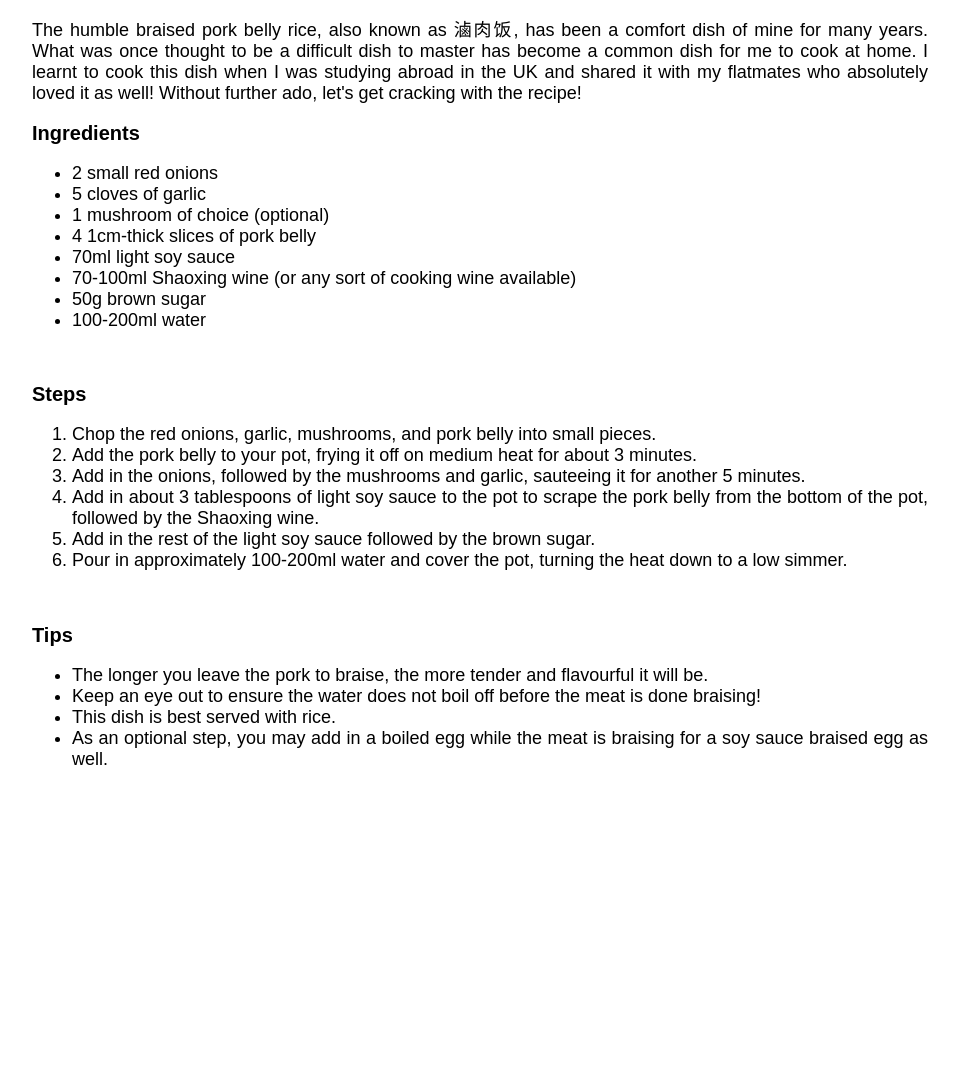
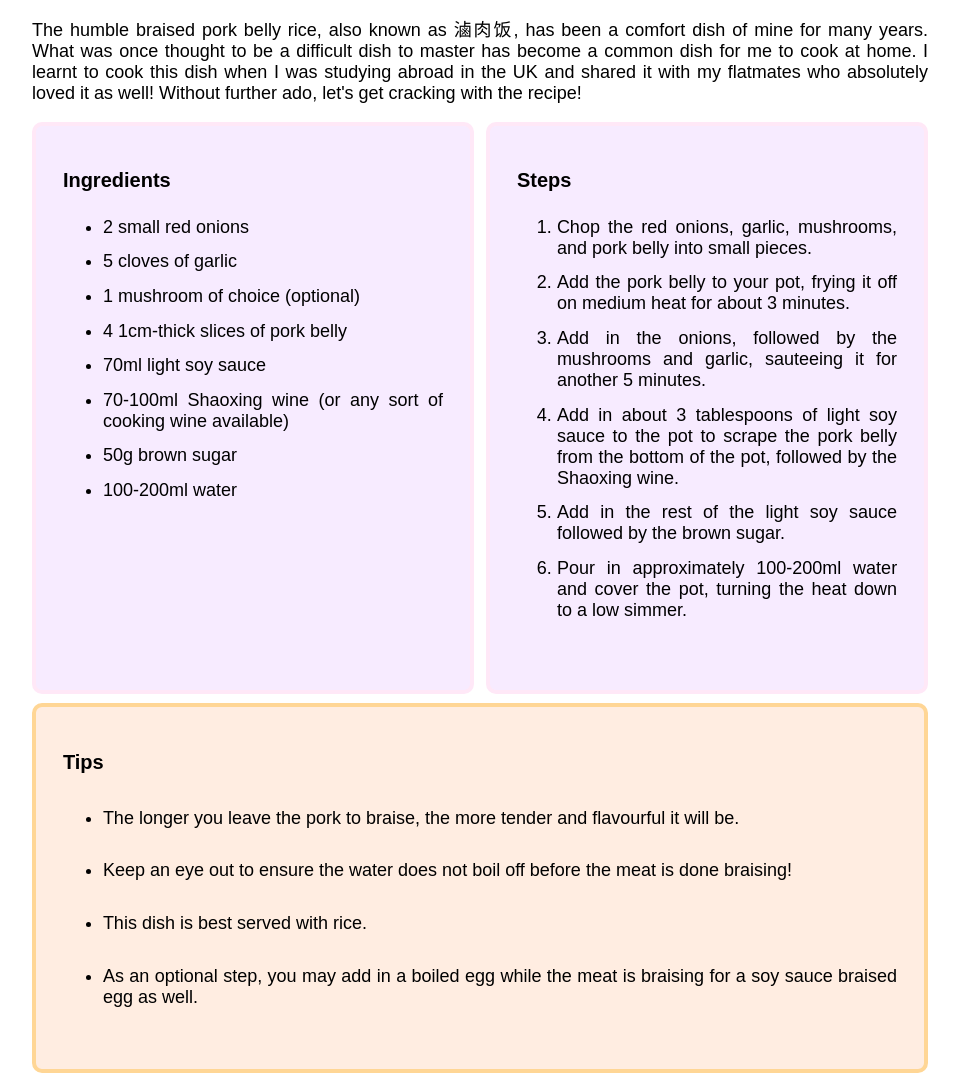
Before and after one commit to kohcl17/odin-recipes, a plain HTML site: page recipes/braised_pork_belly_rice.html in a window 1280 px wide. Shown: the part 541-1617 px from the top of the page, without its empty margins (160-1119 px from the left). Before the commit the page ends 1439 px from the top, so only its background shows below. Drawn offline with Linux system fonts and the light colour scheme.

Commit message:
improved css

```diff
--- a/recipes/braised_pork_belly_rice.html
+++ b/recipes/braised_pork_belly_rice.html
@@ -12,6 +12,7 @@
         <p>The humble braised pork belly rice, also known as 滷肉饭, has been a comfort dish of mine for many years. What was once thought to be a difficult dish to master has become a common dish for me to cook at home. I learnt to cook this dish when I was studying abroad in the UK and shared it with my flatmates who absolutely loved it as well! Without further ado, let's get cracking with the recipe!</p>
     </div>
 
+    <div class="ingredient-step-container">
         <div class="ingredients">
             <h2>Ingredients</h2>
             <ul>
@@ -28,8 +29,8 @@
         </div>
 
         <div class="steps">
-        <h2 class="steps">Steps</h2>
-        <ol class="steps">
+            <h2>Steps</h2>
+            <ol>
                 <li>Chop the red onions, garlic, mushrooms, and pork belly into small pieces.</li>
                 <li>Add the pork belly to your pot, frying it off on medium heat for about 3 minutes.</li>
                 <li>Add in the onions, followed by the mushrooms and garlic, sauteeing it for another 5 minutes.</li>
@@ -39,10 +40,11 @@
             </ol>
             <br>
         </div>
+    </div>
 
     <div class="tips">
-        <h2 class="tips">Tips</h2>
-        <ul class="tips">
+        <h2>Tips</h2>
+        <ul>
             <li>The longer you leave the pork to braise, the more tender and flavourful it will be.</li>
             <li>Keep an eye out to ensure the water does not boil off before the meat is done braising!</li>
             <li>This dish is best served with rice.</li>
--- a/style.css
+++ b/style.css
@@ -43,8 +43,9 @@ a:visited {
     outline: none;
 }
 
-div.recipes {
+div.recipes h1 {
     text-align: center;
+    display:block;
 }
 
 .recipes img {
@@ -67,3 +68,33 @@ p, ul, ol {
     font-size:18px;
     font-family: Arial, Helvetica, sans-serif;
 }
+
+li {
+    padding-top: 2%;
+    padding-bottom:2%;
+}
+
+div.ingredient-step-container {
+    display: flex;
+    width:fit-content;
+    gap:12px;
+}
+
+.ingredients, .steps {
+    flex:1;
+    padding:3%;
+    background-color:#f7ebff;
+    border: 4px solid #ffe8f7;
+    border-radius:10px;
+    gap:inherit;
+    color: black;
+}
+
+.tips {
+    background-color: #ffede1;
+    border: 4px solid #ffd695;
+    border-radius:10px;
+    margin-top:1%;
+    padding:3%;
+    color:black;
+}
```
Also changed, not shown: index.html (+1 -0 lines). Lines whose indentation alone changed are shown as unchanged.
